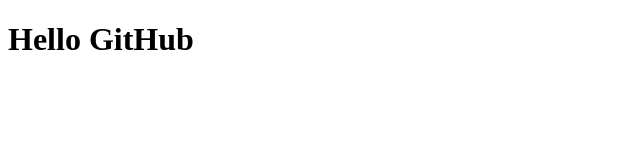
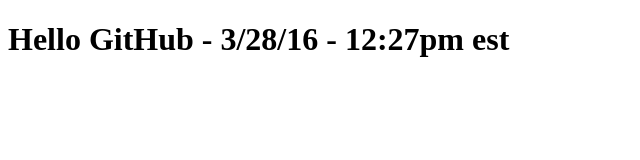
Before and after one commit to mpcreative/mpc-hello, a plain HTML site: page index.html in a window 1280 px wide. Shown: the whole page, without its empty margins (0-640 px from the left). Drawn offline with Linux system fonts and the light colour scheme.

Commit message:
index-12:28

```diff
--- a/index.html
+++ b/index.html
@@ -7,7 +7,7 @@
 
 <body>
 
-<h1>Hello GitHub</h1>
+<h1>Hello GitHub - 3/28/16 - 12:27pm est</h1>
 
 </body>
 </html>
```
